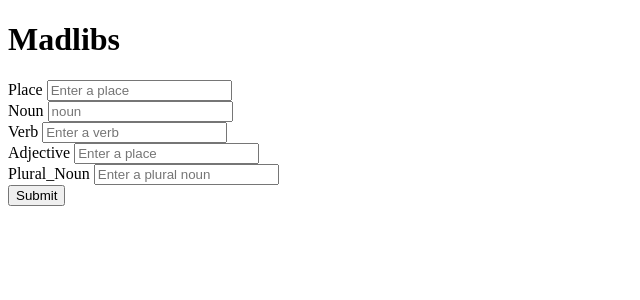
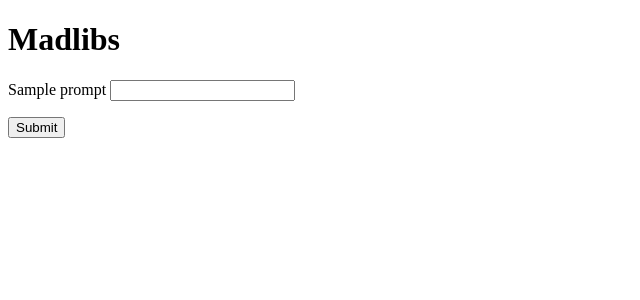
Before and after one commit to nniroula/flask_midlibs, a Flask app: template templates/form1.html in a window 1280 px wide. Shown: the top 300 px of the page, without its empty margins (0-640 px from the left). Run offline with Flask 2, Linux system fonts and the light colour scheme; the template is opened without the code that fills it: most values are stand-ins (such as "Sample title", 1, 10 or a date in 2020).

Commit message:
make files to work with a given story

```diff
--- a/app.py
+++ b/app.py
@@ -1,6 +1,11 @@
 from flask import Flask, request, render_template
+from stories import story
+from flask_debugtoolbar import DebugToolbarExtension
 
 app = Flask(__name__)
+
+app.config['SECRET_KEY'] = "oh-no-secret-key"
+debug = DebugToolbarExtension(app)
 
 # @app.route("/flask")
 # def testing_flask_setup():
@@ -9,13 +14,31 @@ app = Flask(__name__)
 # get form for user input
 @app.route("/user-form")
 def get_form():
-    return render_template("form1.html")
+    "This shows form to a user "
+    # get prompting words from a Story class
+    prompting_words = story.prompts
+    return render_template("form1.html", prompting_words = prompting_words)
+
 
 @app.route("/story")
 def get_story():
-    place = request.args["place"]
+    """ retuns the story after user gives inputs """
+    # place = request.args["place"]  # these are for individual forms, but we are given a story
+    # noun = request.args["noun"]
+    # verb = request.args["verb"]
+    # adjective = request.args["adjective"]
+    # plural_noun = request.args["plural_noun"]
+    generate_story = story.generate(request.args)
+    # return render_template("story.html", place=place, noun=noun, verb=verb, adjective = adjective, plural_noun = plural_noun)
+    return render_template("story.html", generate_story = generate_story)
+
+@app.route("/")
+def get_main_form():
+    """ Shows dropdown list of fun stories. """
+    return render_template("home_page.html")
+
+@app.route("/Math")
+def get_math_story():
     noun = request.args["noun"]
     verb = request.args["verb"]
-    adjective = request.args["adjective"]
-    plural_noun = request.args["plural_noun"]
-    return render_template("story.html", place=place, noun=noun, verb=verb, adjective = adjective, plural_noun = plural_noun)
+    return render_template("math_html.html", noun = noun, verb = verb)
--- a/templates/form1.html
+++ b/templates/form1.html
@@ -6,7 +6,15 @@
 
     <h1>Madlibs</h1>
     <form action="/story">
-        <div>
+        {% for prompt in prompting_words %}
+        <p> {{prompt}}
+        <!-- put this prompt into user input value -->
+            <input name="{{prompt}}">
+        </p>
+
+        {% endfor %}
+        <!-- thesea are for individual forms, but we are given a story -->
+        <!-- <div>
         <label for="input-value">Place</label>
             <input id="input-value" type="text" placeholder="Enter a place" name="place">
         </div>
@@ -25,7 +33,7 @@
         <div>
         <label for="input-value">Plural_Noun</label>
             <input id="input-value" type="text" placeholder="Enter a plural noun" name="plural_noun">
-        </div>
+        </div> -->
         <button>Submit</button>
     </form>
 
--- a/templates/story.html
+++ b/templates/story.html
@@ -4,7 +4,9 @@
 
 {% block content %}
     <h1>Your Story</h1>
-    <p>Once upon a time in a long-ago {{place}}, there lived a large {{adjective}} {{noun}}.
-        It loved to {{verb}} {{plural_noun}}.</p>
+    <!-- This is for a single html file, but we get input from a given python class -->
+    <!-- <p>Once upon a time in a long-ago {{place}}, there lived a large {{adjective}} {{noun}}.
+        It loved to {{verb}} {{plural_noun}}.</p> -->
+        <p> {{ generate_story }}</p>
 
 {% endblock %}
```
